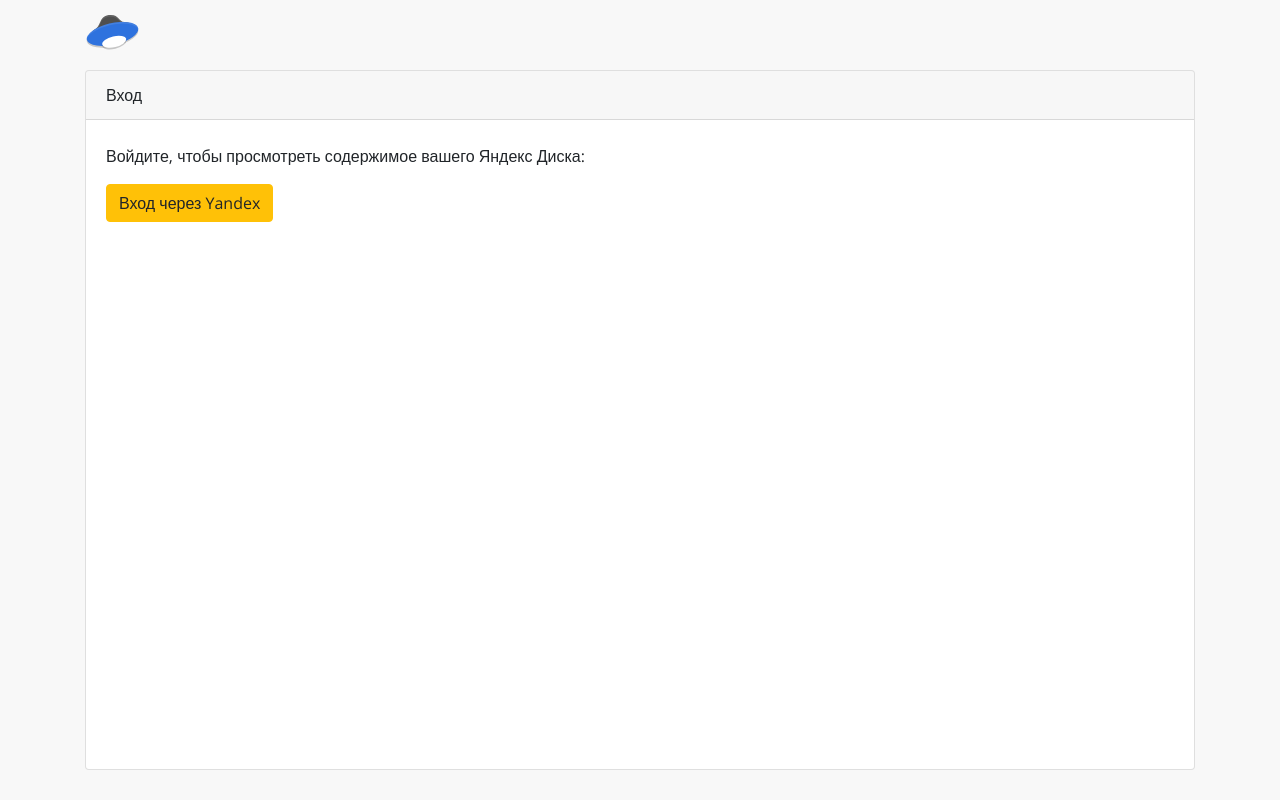
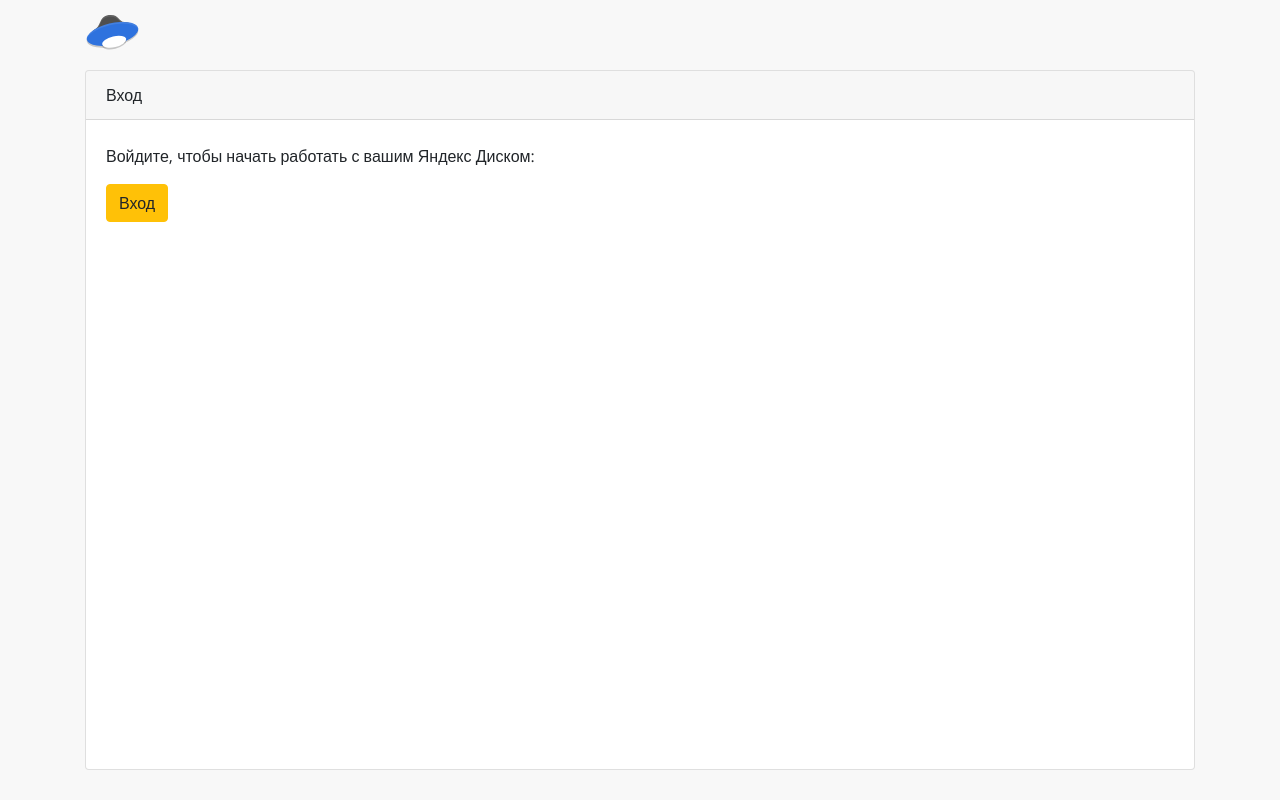
Before and after one commit to prikhodko-an/react-yandex-disk, a React (Create React App) app: page /login in a window 1280 px wide. Built offline with nearby package versions, Linux system fonts and the light colour scheme.

Commit message:
Add authorization error hadler

```diff
--- a/src/scenes/Login/index.tsx
+++ b/src/scenes/Login/index.tsx
@@ -4,6 +4,7 @@
 import { createStructuredSelector } from 'reselect';
 import Card from 'react-bootstrap/Card';
 import Button from 'react-bootstrap/Button';
+import Alert from 'react-bootstrap/Alert';
 
 import { login } from '../../services/auth/actions';
 import { selectAuth } from '../../services/auth/selectors';
@@ -34,7 +35,7 @@
   }
 
   render() {
-    const { isAuthenticated, isLoading } = this.props.auth;
+    const { isAuthenticated, isLoading, error } = this.props.auth;
     if (isAuthenticated) {
       return <Redirect to="/disk" />;
     }
@@ -48,14 +49,19 @@
           ) : (
             <>
               <Card.Text className="pt-4">
-                Войдите, чтобы просмотреть содержимое вашего Яндекс Диска:
+                Войдите, чтобы начать работать с вашим Яндекс Диском:
               </Card.Text>
               <Button
                 variant="warning"
                 href={`${YANDEX_OAUTH_URL}?response_type=token&client_id=${APP_CLIENT_ID}`}
               >
-                Вход через Yandex
+                Вход
               </Button>
+              {error && (
+                <Alert variant="danger" className="mt-4">
+                  Упс! Что-то пошло не так, попробуйте еще раз.
+                </Alert>
+              )}
             </>
           )}
         </Card.Body>
--- a/src/services/auth/models.ts
+++ b/src/services/auth/models.ts
@@ -14,4 +14,5 @@
   isLoading: boolean;
   isAuthenticated: boolean;
   user: IUser;
+  error: boolean;
 }
--- a/src/services/auth/reducer.ts
+++ b/src/services/auth/reducer.ts
@@ -7,6 +7,7 @@
   isRestoreCurrentUser: false,
   isLoading: false,
   isAuthenticated: false,
+  error: false,
   user: {
     display_name: '',
     real_name: '',
@@ -38,6 +39,14 @@
       user,
     };
   },
+  [actions.loginFailed.toString()]: (state: IAuthState): IAuthState => {
+    return {
+      ...state,
+      isRestoreCurrentUser: false,
+      isLoading: false,
+      error: true,
+    };
+  },
   [actions.logout.toString()]: (state: IAuthState): IAuthState => {
     return initialState;
   },
--- a/src/services/auth/sagas.ts
+++ b/src/services/auth/sagas.ts
@@ -10,11 +10,9 @@
     const user = yield call(api.get, YANDEX_PASSPORT_URL);
     if (user) {
       yield put(actions.loginSuccess(user.data));
-    } else {
-      // TODO: handle error
     }
   } catch (e) {
-    // console.log(e); // TODO: handle error
+    yield put(actions.loginFailed());
   }
 }
 
```
